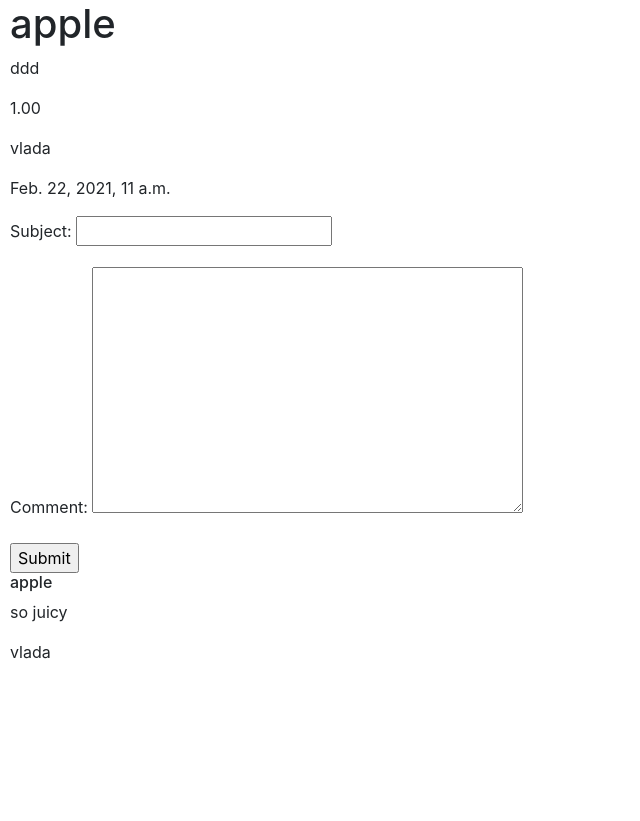
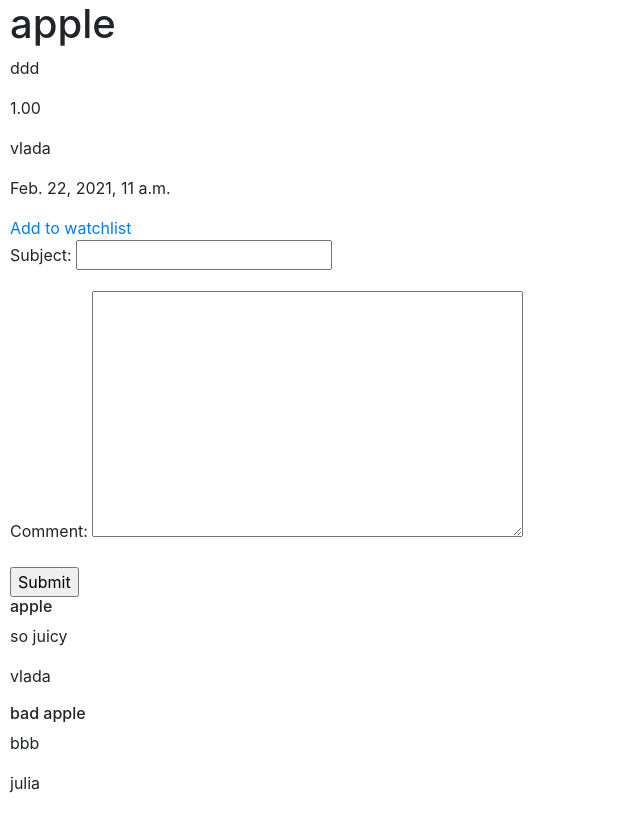
Before and after one commit to VladaPysh/Commerce, a Django app: a page that uses auctions/templates/auctions/item.html in a window 1280 px wide. Shown: the part 463-1284 px from the top of the page, without its empty margins (0-640 px from the left). Before the commit the page ends 1122 px from the top, so only its background shows below. Run offline with Django 3.2, Linux system fonts and the light colour scheme; a user stored in the database is signed in; data comes from the database, SQL or seed files in the repository; some libraries are stand-ins or nearby versions.

Commit message:
check if watchlist exists and add an item

```diff
--- a/auctions/models.py
+++ b/auctions/models.py
@@ -34,5 +34,5 @@
         return self.title
 
 class Watchlist(models.Model):
-    listing = models.ForeignKey(Listing, on_delete=models.CASCADE)
+    listing = models.ManyToManyField(Listing)
     user = models.ForeignKey(User, on_delete=models.CASCADE)
--- a/auctions/templates/auctions/item.html
+++ b/auctions/templates/auctions/item.html
@@ -1,6 +1,9 @@
 {% extends "auctions/layout.html" %}
 
 {% block body %}
+{% if message %}
+<h6>{{ message }}</h6>
+{% endif %}
 <img src="{{ listing.image.url }}" alt="image" style="width: 300px; height:auto;">
 <h1>{{ listing.title }}</h1>
 <p>{{ listing.description }}</p>
@@ -8,6 +11,7 @@
 <p>{{ listing.get_category_display }}</p>
 <p>{{ listing.user }}</p>
 <p>{{ listing.date_created }}</p>
+<a href="{% url 'watch' listing.title %}" method="POST">Add to watchlist</a>
 
 <form action="{% url 'comment' listing.title %}" method="POST">
   {% csrf_token %}
--- a/auctions/templates/auctions/watchlist.html
+++ b/auctions/templates/auctions/watchlist.html
@@ -4,8 +4,8 @@
 <a href="{% url 'create' %}">Create Listing</a>
 
     <h2>Watchlist</h2>
-    {% for listing in listings %}
-    <h4>{{ listing.listing }} </h4>
+    {% for listing in watchlist.listing.all %}
+    <h4>{{ listing }} </h4>
     {% endfor %}
 
 {% endblock %}
--- a/auctions/urls.py
+++ b/auctions/urls.py
@@ -12,7 +12,7 @@
     path("create", views.create, name="create"),
     path("item/<str:listing_title>", views.item, name="item"),
     path("category/<str:category_name>", views.category, name="category"),
-    path("watchlist", views.watch, name="watch"),
+    path("watchlist/<str:listing_title>", views.watch, name="watch"),
     path("comment/<str:listing_title>", views.comment, name="comment")
 ]
 
--- a/auctions/views.py
+++ b/auctions/views.py
@@ -87,20 +87,22 @@
         })
 
 @login_required(login_url='/login')
-def watch(request):
-    #if request.post
-    #get listing and add to watchlist
-    listings = Watchlist.objects.all()
-    return render(request, "auctions/watchlist.html", {
-        "listings": listings
-    })
+def watch(request, listing_title):
+    listing = Listing.objects.get(title=listing_title)
+    user = request.user
+    if Watchlist.objects.filter(user=user).exists():
+        watchlist = Watchlist.objects.get(user=user)
+    else:
+        watchlist = Watchlist.objects.create(user=user)
+    watchlist.listing.add(listing)
+    return HttpResponseRedirect(request.META.get('HTTP_REFERER'))
 
 @login_required(login_url='/login')
 def item(request, listing_title):
     listing = Listing.objects.get(title=listing_title)
     return render(request, "auctions/item.html", {
         "listing": listing,
-        "form": LeaveComment()
+        "form": LeaveComment(),
     })
 
 @login_required(login_url='/login')
```
Also changed, not shown: auctions/migrations/0003_auto_20210223_1058.py (added), auctions/migrations/0004_auto_20210223_1111.py (added), db.sqlite3.
